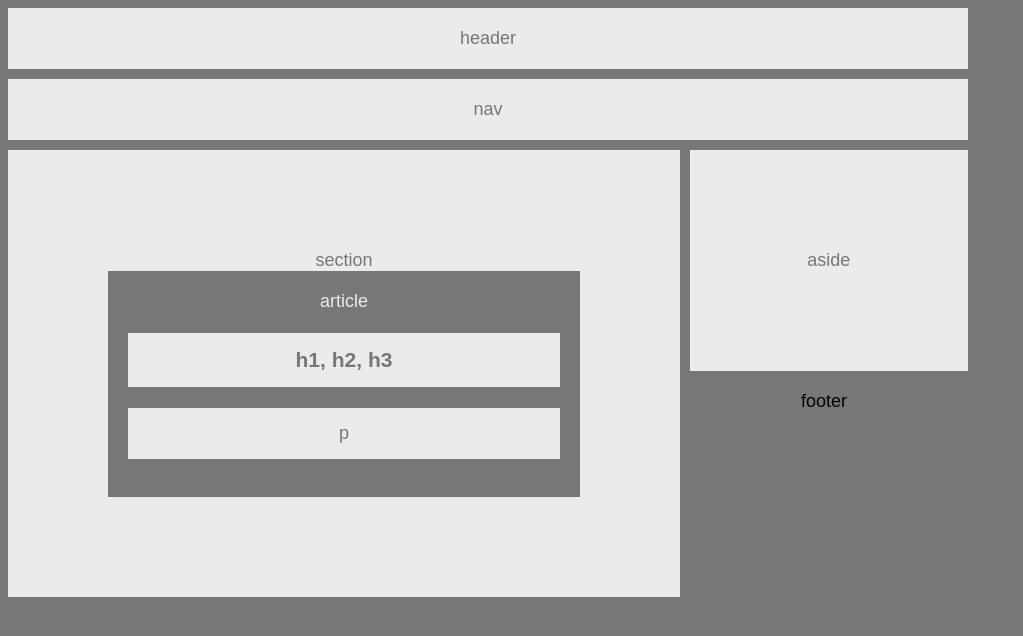
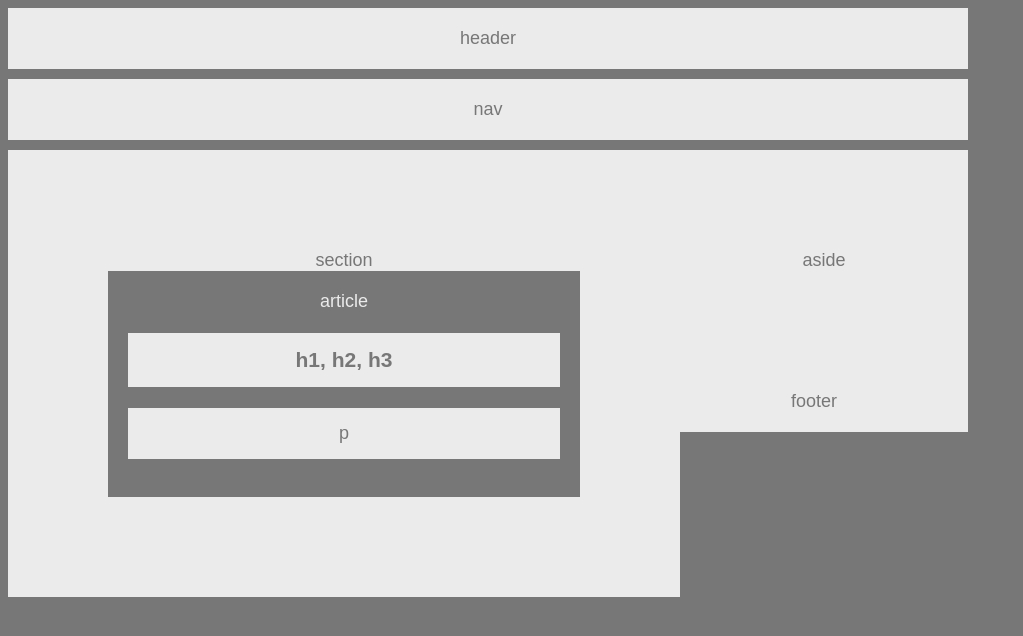
Before and after one commit to neverage84/HW-Wireframe, a plain HTML site: page index.html in a window 1280 px wide. Shown: the whole page, without its empty margins (0-1023 px from the left). Drawn offline with Linux system fonts and the light colour scheme.

Commit message:
Added footer color and padding

```diff
--- a/style.css
+++ b/style.css
@@ -30,18 +30,19 @@ nav {
 section {
     color: #777;
     width: 70%;
-    overflow: auto;
+
     background-color: #ebebeb;
     padding: 100px;
     margin-bottom: 20px;
     float: left;
+    clear: right;
 
 }
 
 article {
     color: #ebebeb;
     background-color: #777;
-    overflow: auto;
+
     padding: 20px;
 }
 
@@ -59,11 +60,20 @@ p { color: #777;
 aside { background-color: #ebebeb;
         color: #777;
         float: right;
-        width: 29%;
+        width: 30%;
         padding: 100px;
         margin-bottom: 20px;
 
 
 
+}
+div {margin-bottom: 10px;
 
 }
+footer {background-color: #ebebeb;
+        color: #777;
+        margin-top: 10px;
+        padding: 20px;
+
+
+}
```
